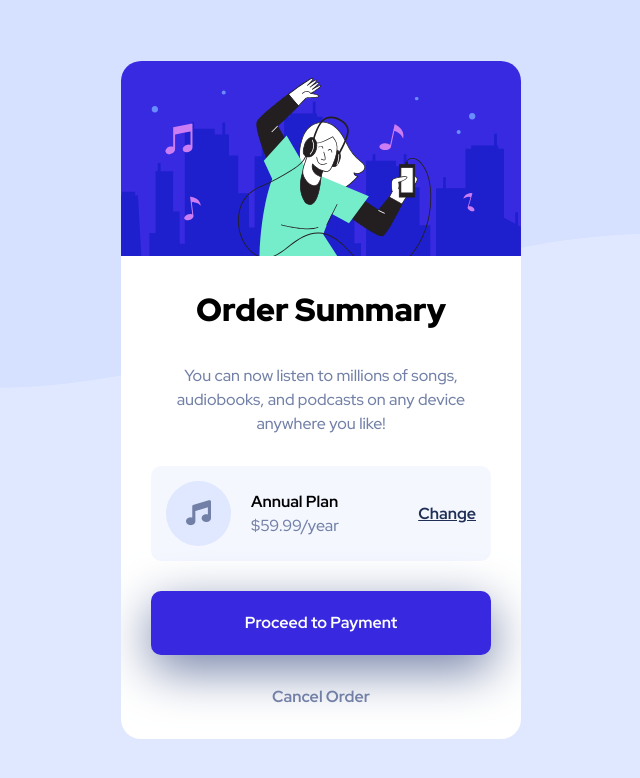
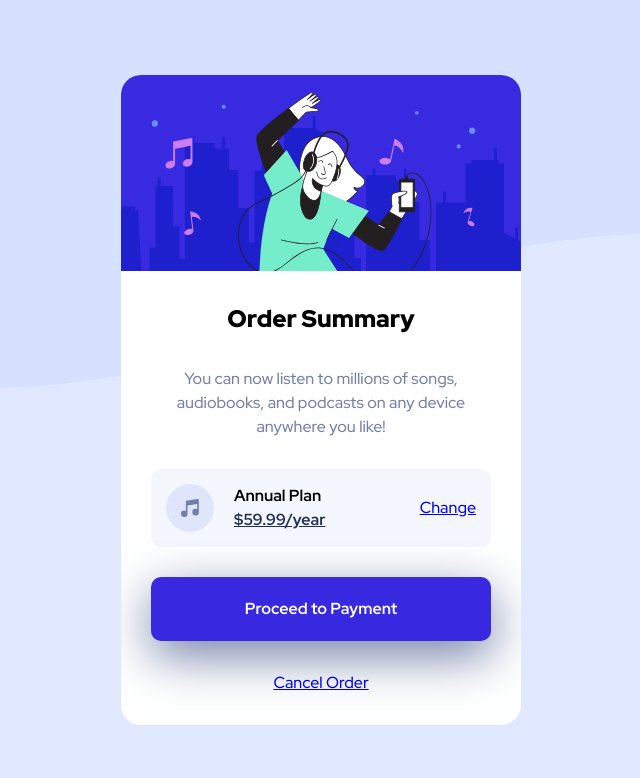
Before and after one commit to xyzeez/Order-Summary-Card, a plain HTML site: page index.html in a window 1280 px wide. Shown: the whole page, without its empty margins (319-959 px from the left). Drawn offline with Linux system fonts and the light colour scheme.

Commit message:
Update index.html

```diff
--- a/index.html
+++ b/index.html
@@ -1,38 +1,33 @@
 <!DOCTYPE html>
-<html>
+<html lang="en">
     <head>
         <meta charset="UTF-8" />
         <meta name="viewport" content="width=device-width, initial-scale=1.0" />
         <link rel="stylesheet" href="styles.css" />
         <link href="https://fonts.googleapis.com/css2?family=Red+Hat+Display:wght@500;700;900&display=swap" rel="stylesheet">
-        <script src="https://kit.fontawesome.com/52582c7c01.js" crossorigin="anonymous"></script>
     </head>
     <body>
-        <div class="card">
-            <div class="img">
-                <img alt="header-svg" src="./images/illustration-hero.svg"/>
-            </div>
-            <div class="txt">
+        <main class="card">
+            <img class="img" src="./images/illustration-hero.svg" alt="">
+            <section class="txt">
                 <h1>Order Summary</h1>
                 <p class="ph1">
                     You can now listen to millions of songs, audiobooks, and podcasts on any
                     device anywhere you like!
                 </p>
-                <section class="price">
+                <div class="price">
                     <div class="price-left">
-                        <i class="fa-solid fa-music"></i>
-                        <span class="price-txt">
-                           <h2 class="priceh1">Annual Plan</h2>
-                           <p class="spanp">$59.99/year</p>
-                        </span>
+                        <img class="icon" src="./images/icon-music.svg" alt="">
+                        <div class="price-txt">
+                            <h2>Annual Plan</h2>
+                            <p class="pricep">$59.99/year</p>
+                        </div>
                     </div>
-                    <div class="price-right">
-                        <p class="pricep">Change</p>
-                    </div>
-                </section>
-                <button>Proceed to Payment</button>
-                <p class="footerp">Cancel Order</p>
-            </div>
-        </div>
+                    <a href="#" class="pricebtn">Change</a>
+                </div>
+                <button class="btn">Proceed to Payment</button>
+                <a href="#" class="cancelbtn">Cancel Order</a>
+            </section>
+        </main>
     </body>
 </html>
```
